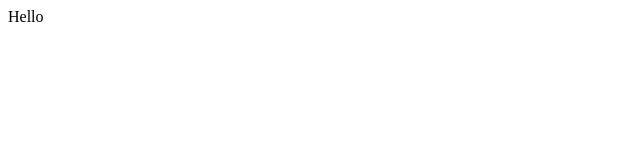
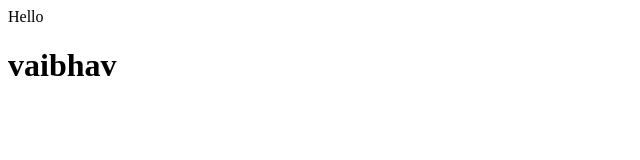
Before and after one commit to Vaibhav-12345/demo-repo, a plain HTML site: page index.html in a window 1280 px wide. Shown: the whole page, without its empty margins (0-640 px from the left). Drawn offline with Linux system fonts and the light colour scheme.

Commit message:
maine index.html file me h1 add kiya hai

```diff
--- a/index.html
+++ b/index.html
@@ -1 +1,2 @@
 <P>Hello</p>
+<h1>vaibhav</h1>
```
